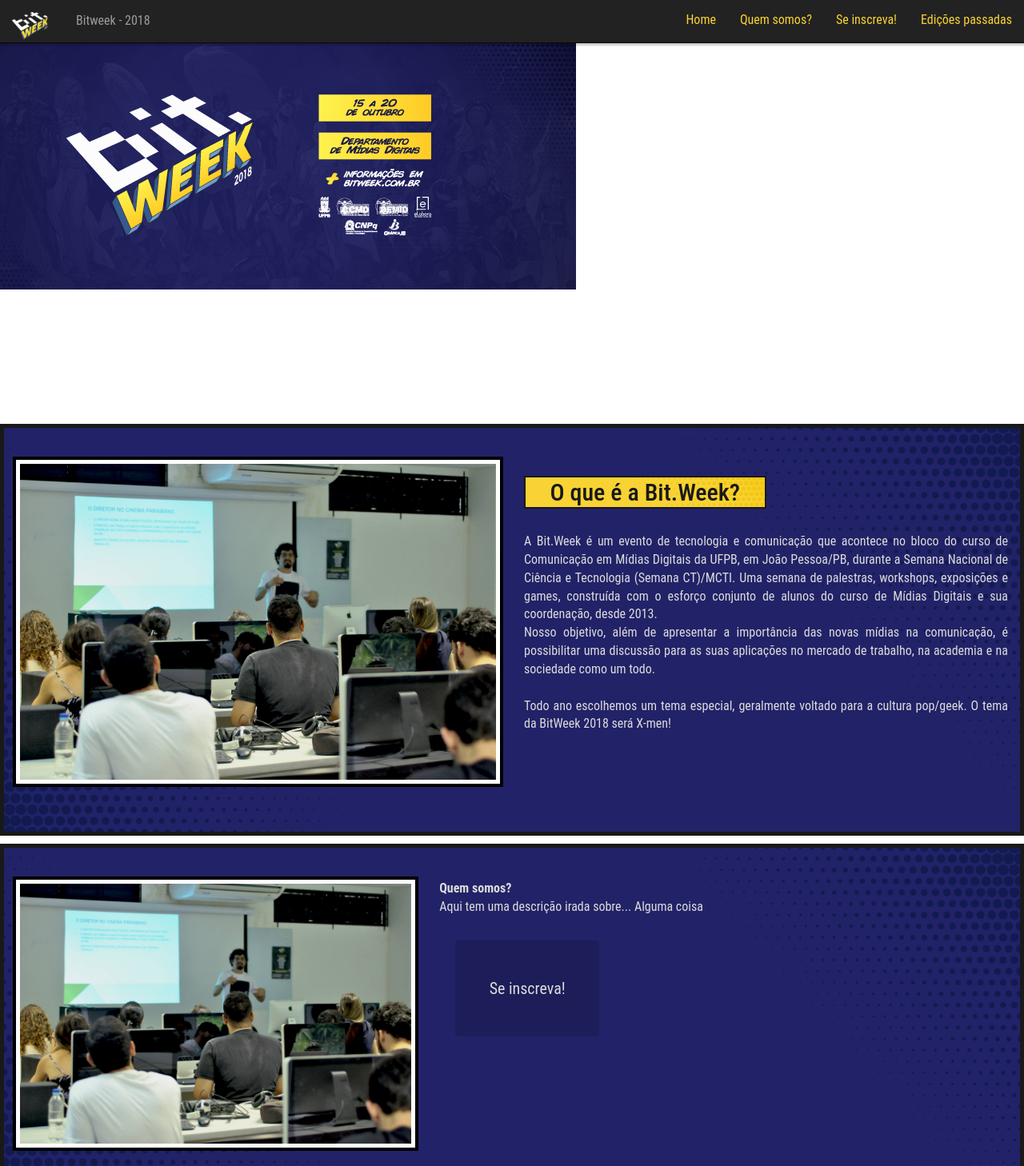
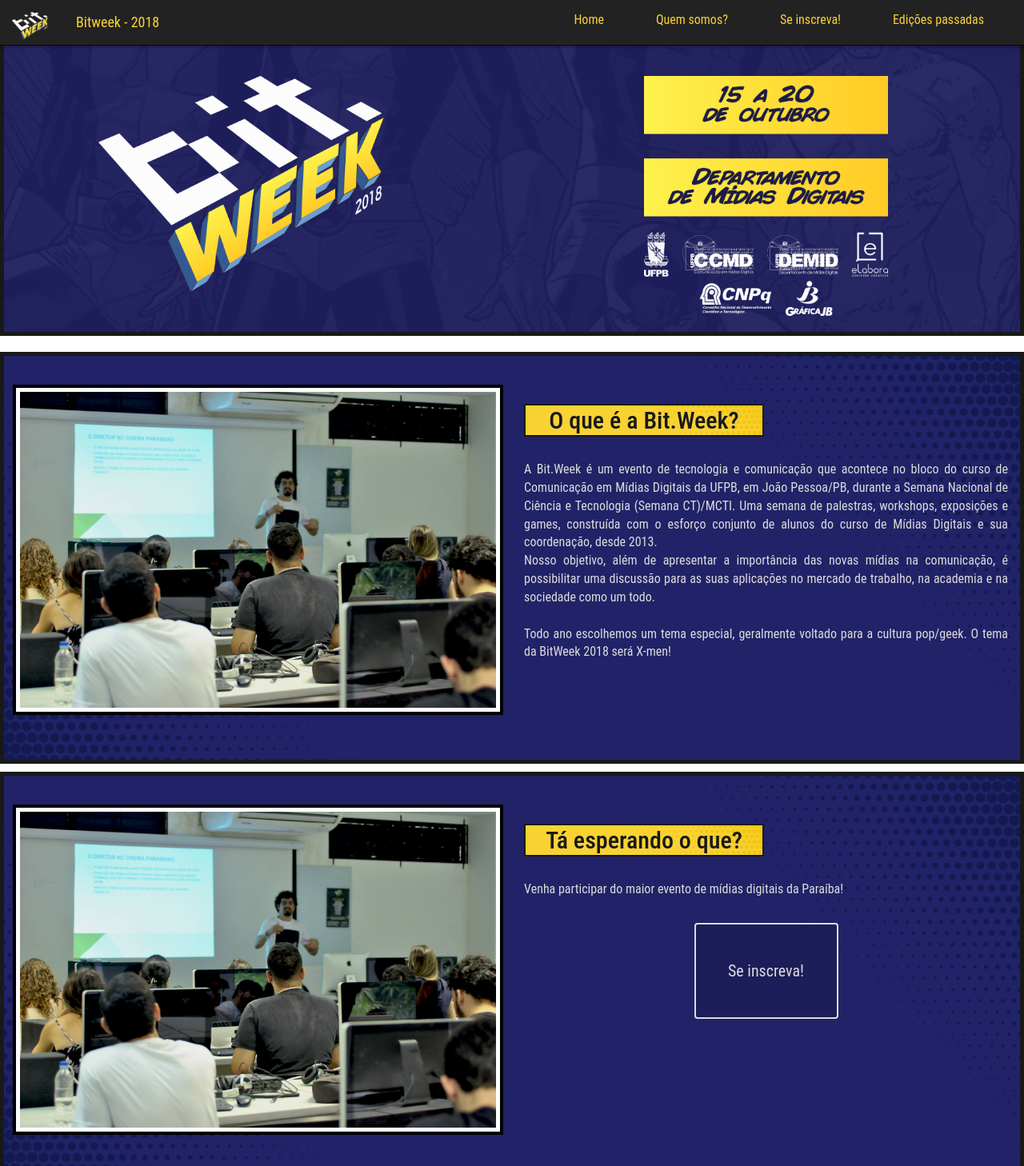
Before and after one commit to juanpeter/Website-Bit.Week-2018, a plain HTML site: page index.html in a window 1280 px wide. Shown: the top 1458 px of the page at 80% size. Drawn offline with nearby package versions, Linux system fonts and the light colour scheme.

Commit message:
"Banner fico da horinha"

```diff
--- a/index.html
+++ b/index.html
@@ -67,6 +67,13 @@
 
         <!--Ajeitar isso aqui!-->
         <div class="row main">
+            <div class="col-md-6 text-center">
+                <img src="images/banner1.png">
+            </div>
+
+            <div class="col-md-6 text-center">
+                <img src="images/banner2.png">
+            </div>
 
         </div>
 
@@ -89,14 +96,14 @@
 
         <div class="row bloco area2">
 
-                <div class="col-md-5 offset-md-1 bg1">
+                <div class="col-md-6 bg1">
                     <img src="images/evento1.jpg" class="img-fluid float-left">
                 </div>
 
-                <div class="col-md-5 texto bg2">
-                    <b>Quem somos?</b>
-                        <p>Aqui tem uma descrição irada sobre... Alguma coisa</p>
-                        <button class=" btn btn-dark botao">Se inscreva!</button>
+                <div class="col-md-6 texto bg2 text-center">
+                        <h2 class="title">Tá esperando o que?</H2>
+                        <p>Venha participar do maior evento de mídias digitais da Paraíba!</p>
+                        <a target="_blank" alt="Botão de inscrição" href="https://doity.com.br/bitweek2018"><button class=" btn btn-dark botao">Se inscreva!</button></a>
                 </div>
 
         </div>
--- a/style.css
+++ b/style.css
@@ -33,6 +33,7 @@ body{
 .navbar-inverse .navbar-nav>li>a{
     color: #f9d334;
     height: 100%;
+    padding-right: 50px;
 }
 
 .navbar-inverse .navbar-nav>li>a:hover{
@@ -43,13 +44,24 @@ body{
     transition: background-color 0.5s;
 }
 
+/*Achar uma maneira de mudar a cor dependendo de onde o scroll estiver!*/
+.navbar-inverse .navbar-nav>li>a:focus{
+    background-color: #f9d334;
+    color: #333;
+}
+
+.navbar-inverse .navbar-text {
+    color: #f9d334;
+    font-size: 18px;
+}
+
 .title{
     background-color: #f9d334;
     padding: 2px;
     border-style: solid;
     border-width: 2px;
     border-color: #191919;
-    width: 50%;
+    width: 300px;
     display: flex;
     align-items: center;
     justify-content: center;
@@ -60,37 +72,23 @@ body{
     margin-bottom: 1em;
 }
 
-/*
-@media (max-width: 767px)
-{
-  .logo-top
-   {
-    border-bottom-width: 3px;
+.main{
+    height: 100%;
+    background-image: url("images/bannerbg.png");
+    background-position: center;
+    background-repeat: no-repeat;
+    background-size: auto;
+    padding: 20px 0;
+    margin-bottom: 20px;
     border-style: solid;
-    border-color: #595959;
-   }
-   .header{
-    height: 100%;
-    max-height: none;
-    }
-    .header-links{
-    font-size: 24px;
-    padding: 20px;
-    }
-}
-*/
-
-/*Se liga nisso aqui depois*/
-.main{
-    height: 60vh;
-    background-image: url("images/banner.png");
-    background-repeat: no-repeat;
-    background-position: -100px 0px;
+    border-width: 5px;
+    border-color: #191919;
 }
 
 .main img{
     max-width: 100%;
-    height: 60vh;
+    height: 40vh;
+    padding-top: 20px;
 }
 
 .bloco{
@@ -173,8 +171,17 @@ a:link{
     margin: 20px;
     background-color: #1d1d59;
     color: #dcdcdc;
+    border-color: #dcdcdc;
+    border-width: 2px;
 }
 .botao:hover{
+    color: #f9d334;
+    background-color: #222268;
+    border-color: #f9d334;
+    border-width: 2px;
+}
+
+.botao:focus{
     color: #f9d334;
     background-color: #222268;
     border-color: #f9d334;
```
Also changed, not shown: images/banner1.png (added), images/banner2.png (added), images/bannerbg.png (added). Lines whose indentation alone changed are shown as unchanged.
